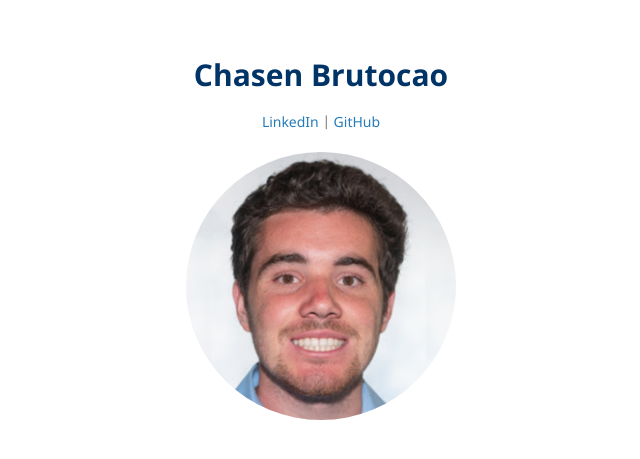
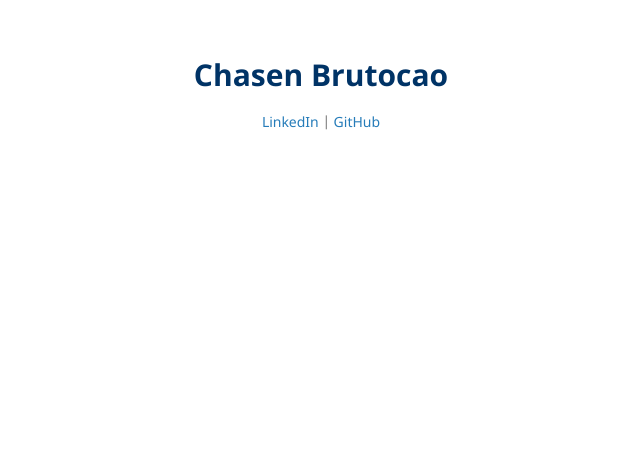
Before and after one commit to chasenbru/chasenbru.github.io, a Jekyll site: the page built from README.md, in a window 1280 px wide. Shown: the top 459 px of the page, without its empty margins (24-664 px from the left). Built offline with Jekyll 4.4.1, drawn with Linux system fonts in a browser that asks for light colours; our own code applies the rules of GitHub Pages for plain Markdown files; the repository's description, which GitHub fills in, is left out.

Commit message:
Update _config.yaml

```diff
--- a/_config.yaml
+++ b/_config.yaml
@@ -3,4 +3,4 @@ plugins:
 - jekyll-remote-theme # add this line to the plugins list if you already have one
 #title:
 #description:
-logo: assets/img/ChasenBrutocao_photo.jpg
+#logo: assets/img/ChasenBrutocao_photo.jpg
```
